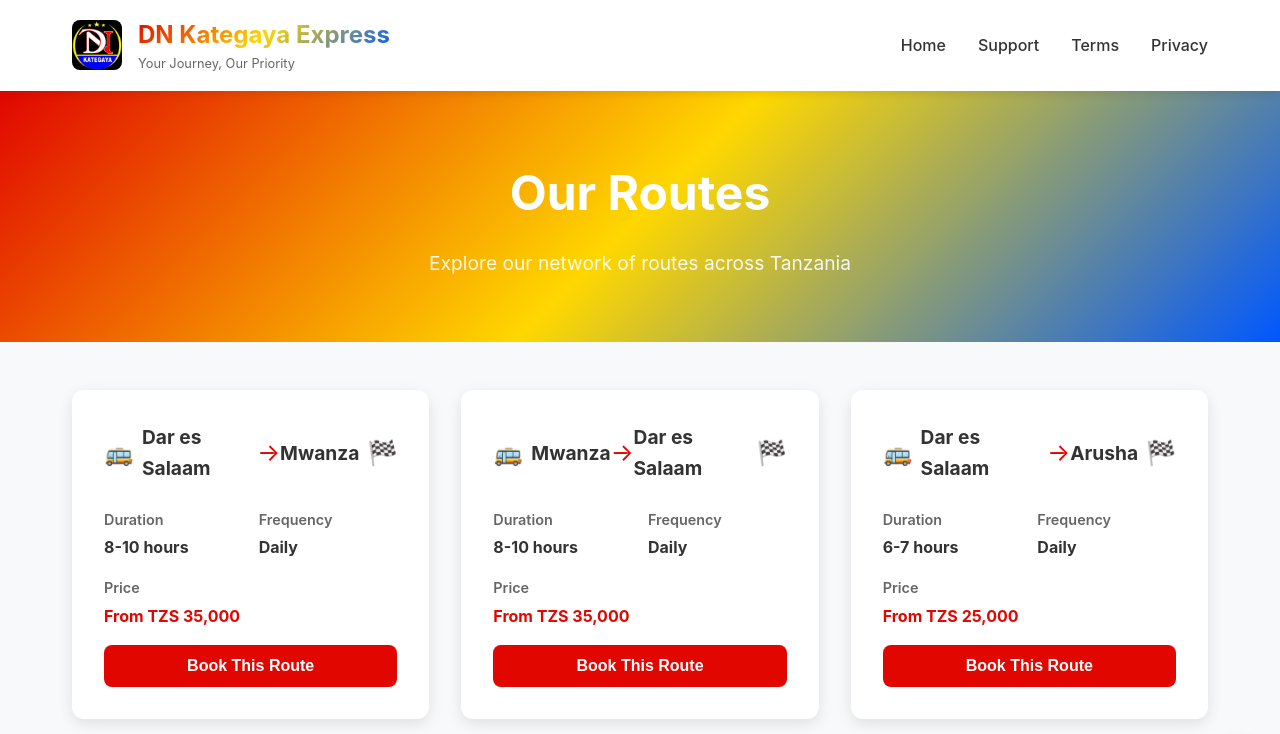
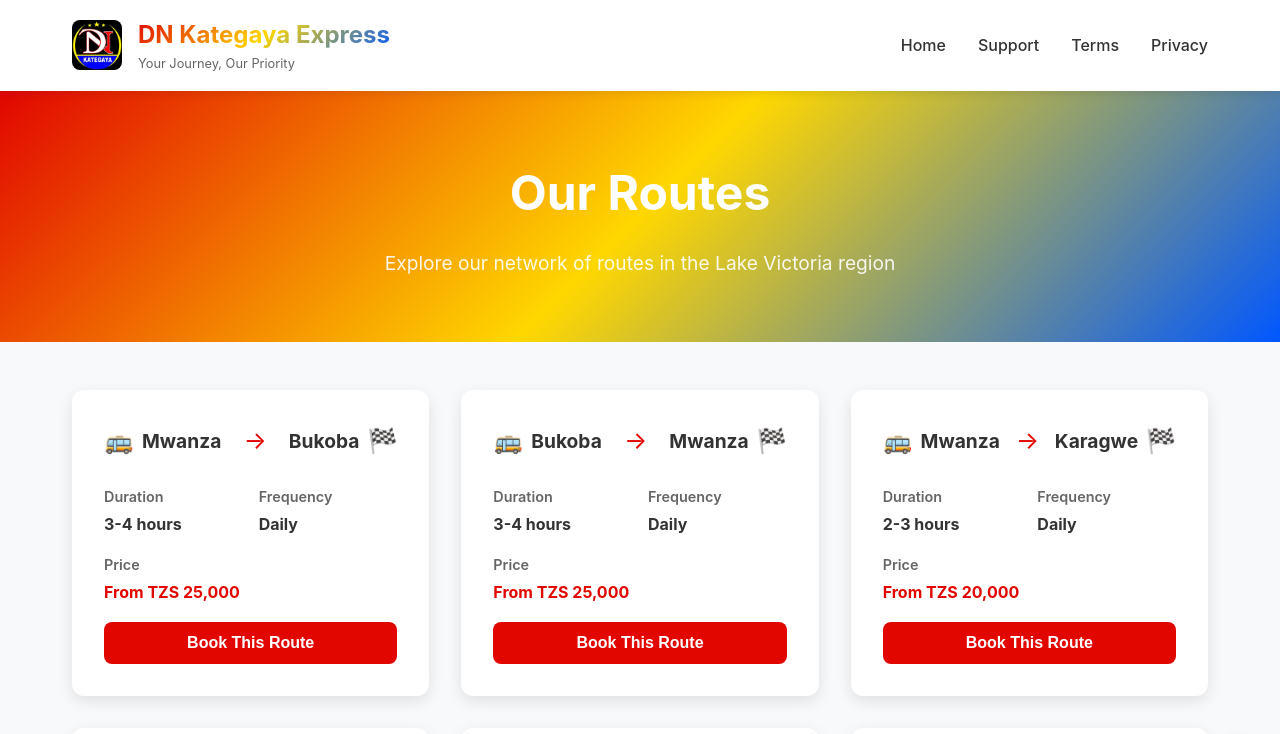
Before and after one commit to Dawinz/dn-kategaya-express-site, a React (Create React App) app: page /routes in a window 1280 px wide. Shown: the top 734 px of the page. Built offline with nearby package versions, Linux system fonts and the light colour scheme.

Commit message:
Fix routes to only include Mwanza, Bukoba, Karagwe and add Vercel deployment configuration

```diff
--- a/src/components/SearchForm.js
+++ b/src/components/SearchForm.js
@@ -153,13 +153,11 @@ const SearchForm = ({ setIsBookingDialogOpen, prefillData }) => {
     }
   };
 
-  // Common Tanzania routes for DN Kategaya Express with codes
+  // Common routes for DN Kategaya Express
   const popularRoutes = [
     { name: 'MWANZA MWZ', value: 'Mwanza' },
-    { name: 'DAR ES SALAAM DAR', value: 'Dar es Salaam' },
-    { name: 'KAHAMA KAH', value: 'Kahama' },
-    { name: 'MOSHI MSH', value: 'Moshi' },
-    { name: 'ARUSHA ARS', value: 'Arusha' }
+    { name: 'BUKOBA BKB', value: 'Bukoba' },
+    { name: 'KARAGWE KRG', value: 'Karagwe' }
   ];
 
   // Remove unused variable
--- a/src/pages/Routes.jsx
+++ b/src/pages/Routes.jsx
@@ -3,60 +3,46 @@ import React from 'react';
 const Routes = () => {
   const routes = [
     {
-      from: 'Dar es Salaam',
-      to: 'Mwanza',
-      duration: '8-10 hours',
-      frequency: 'Daily',
-      price: 'From TZS 35,000'
-    },
-    {
       from: 'Mwanza',
-      to: 'Dar es Salaam',
-      duration: '8-10 hours',
-      frequency: 'Daily',
-      price: 'From TZS 35,000'
-    },
-    {
-      from: 'Dar es Salaam',
-      to: 'Arusha',
-      duration: '6-7 hours',
+      to: 'Bukoba',
+      duration: '3-4 hours',
       frequency: 'Daily',
       price: 'From TZS 25,000'
     },
     {
-      from: 'Arusha',
-      to: 'Dar es Salaam',
-      duration: '6-7 hours',
+      from: 'Bukoba',
+      to: 'Mwanza',
+      duration: '3-4 hours',
       frequency: 'Daily',
       price: 'From TZS 25,000'
     },
     {
       from: 'Mwanza',
-      to: 'Kahama',
+      to: 'Karagwe',
       duration: '2-3 hours',
-      frequency: 'Daily',
-      price: 'From TZS 15,000'
-    },
-    {
-      from: 'Kahama',
-      to: 'Mwanza',
-      duration: '2-3 hours',
-      frequency: 'Daily',
-      price: 'From TZS 15,000'
-    },
-    {
-      from: 'Mwanza',
-      to: 'Moshi',
-      duration: '4-5 hours',
       frequency: 'Daily',
       price: 'From TZS 20,000'
     },
     {
-      from: 'Moshi',
+      from: 'Karagwe',
       to: 'Mwanza',
+      duration: '2-3 hours',
+      frequency: 'Daily',
+      price: 'From TZS 20,000'
+    },
+    {
+      from: 'Bukoba',
+      to: 'Karagwe',
       duration: '4-5 hours',
       frequency: 'Daily',
-      price: 'From TZS 20,000'
+      price: 'From TZS 30,000'
+    },
+    {
+      from: 'Karagwe',
+      to: 'Bukoba',
+      duration: '4-5 hours',
+      frequency: 'Daily',
+      price: 'From TZS 30,000'
     }
   ];
 
@@ -85,7 +71,7 @@ const Routes = () => {
             fontSize: '1.2rem',
             opacity: 0.9
           }}>
-            Explore our network of routes across Tanzania
+            Explore our network of routes in the Lake Victoria region
           </p>
         </div>
       </div>
```
Also changed, not shown: vercel.json (added), 1 other file (tests, documents, lock files or other folders).
